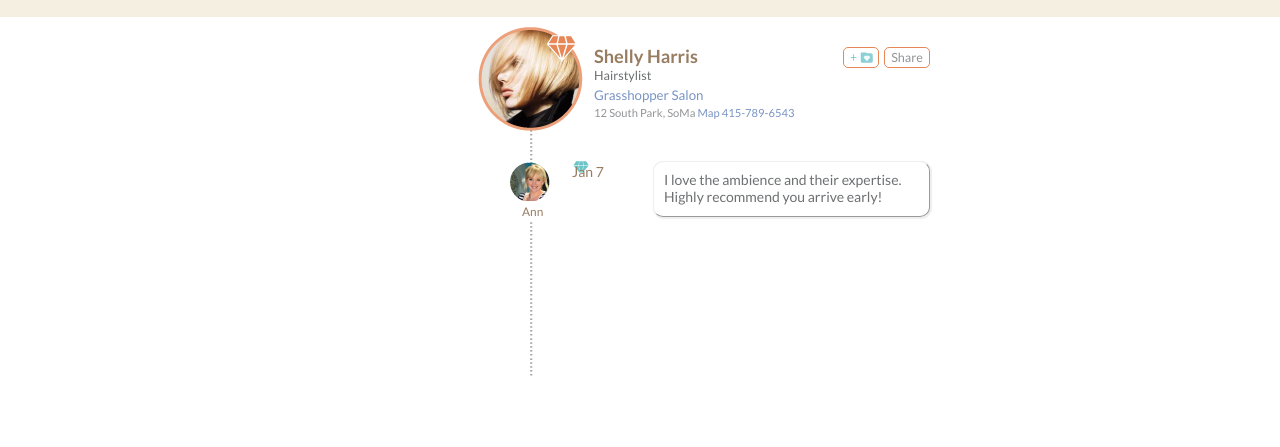
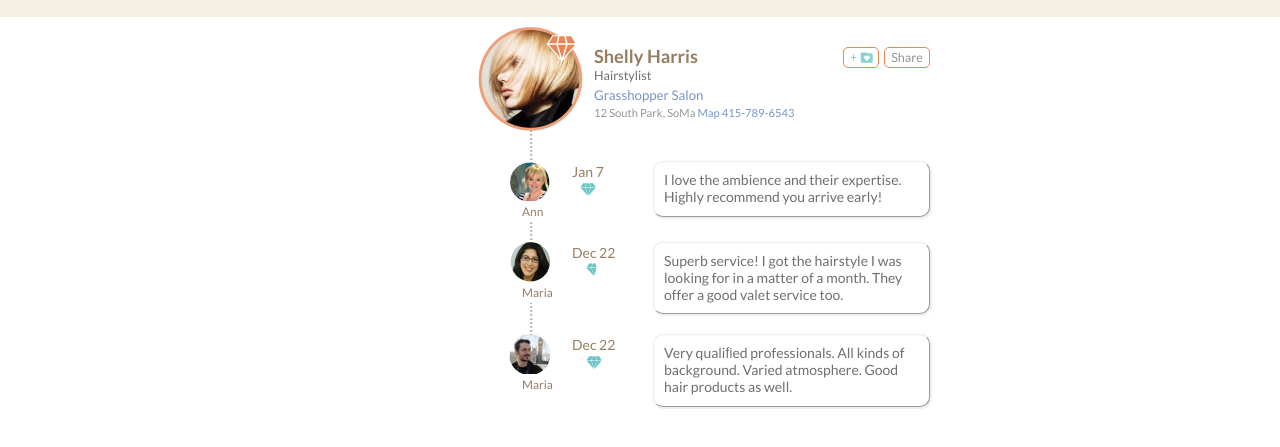
Before and after one commit to karina-bea/gemshare, a plain HTML site: page index.html in a window 1280 px wide. Shown: the part 45-492 px from the top of the page. Drawn offline with Linux system fonts and the light colour scheme.

Commit message:
Added user 2 and 3
Photos and info

```diff
--- a/index.html
+++ b/index.html
@@ -61,15 +61,24 @@ border-radius: 5px; float: right; line-height: 15px;}
 /*customer styling */
 .gemuser1 { float:left;background:url('images/user1.png') no-repeat; margin-left: 36px; padding-top:40px; padding-left: 16px; width: 50px;}
 .gemuser1 h4 {background-color: white;}
+
+.gemuser2 { float:left;background:url('images/user2.png') no-repeat; margin-left: 36px; padding-top:40px; padding-left: 16px; width: 50px;}
+.gemuser2 h4 {background-color: white;}
+
+.gemuser3 { float:left;background:url('images/user3.png') no-repeat; margin-left: 36px; padding-top:40px; padding-left: 16px; width: 50px;}
+.gemuser3 h4 {background-color: white;}
+
+
 .recommendation { float: left; width: 255px; font-size: 1em; color: #6D6F71; line-height: 1.2em; -webkit-box-shadow: 1px 2px 4px 0px #eee;
 box-shadow: 1px 1px 1px 1px #eee; background: white; border: 1px outset #eee; -webkit-border-radius: 10px;
 border-radius: 10px; padding:10px; float:right;}
 
 
 .dots {background: url('images/dots.png') repeat-y; background-position: 50% 50%;  height: 300px; position:absolute; z-index: -20; top: 100px left:100px; margin-top: 60px; margin-left: 60px;}
-.dots-v {background: url('images/dots-v.png') repeat-x; background-position: 50% 50%; height:50px; position:absolute; z-index: -20; top: 100px left:100px; }
+.dots-v {background: url('images/dots-h.png') repeat-x; background-position: 50% 50%; height:50px; position:absolute; z-index: -20; top: 100px; left:100px;  width:100px; height: 20px;}
 
-.gem{background: url('images/gem.png') no-repeat; float:left;}
+.gem{background: url('images/gem.png') no-repeat; background-position: bottom; height:35px; float:left; background-color: white;}
+.half-gem{background: url('images/half_gem.png') no-repeat; background-position: bottom; height:35px; float:left; background-color: white;}
 .gem-recommendations {width: 358px; float:left; color:#997D61;}
 
 
@@ -151,6 +160,7 @@ border-radius: 10px; padding:10px; float:right;}
 					<section class="gem-recommendations">
 						<div class="gem"><p>Jan 7</p></div>
 
+
 					<section class="recommendation">
 						<p>I love the ambience and their expertise. Highly recommend you arrive early!</p>
 					</section>
@@ -160,7 +170,52 @@ border-radius: 10px; padding:10px; float:right;}
 
 
 
+
 			</div>
+
+			<div class="row">
+
+					<div class="gemuser2"><h4>Maria</h4></div>
+					<section class="gem-recommendations">
+						<div class="half-gem"><p>Dec 22</p></div>
+
+
+					<section class="recommendation">
+						<p>Superb service! I got the hairstyle I was looking for in a matter of a month. They offer a good valet service too.</p>
+					</section>
+					</section>
+
+
+
+
+
+
+			</div>
+
+			<div class="row">
+
+					<div class="gemuser3"><h4>Maria</h4></div>
+					<section class="gem-recommendations">
+						<div class="gem"><p>Dec 22</p></div>
+
+
+					<section class="recommendation">
+						<p>Very qualiﬁed professionals. All kinds of background. Varied atmosphere. Good hair products as well. </p>
+					</section>
+					</section>
+
+
+
+
+
+
+			</div>
+
+
+
+
+
+
 
 			</div>
 
```
Also changed, not shown: images/location.png (renamed from images/index_37.png), images/user2.png (renamed from images/index_27.png), images/user3.png (renamed from images/index_33.png).
